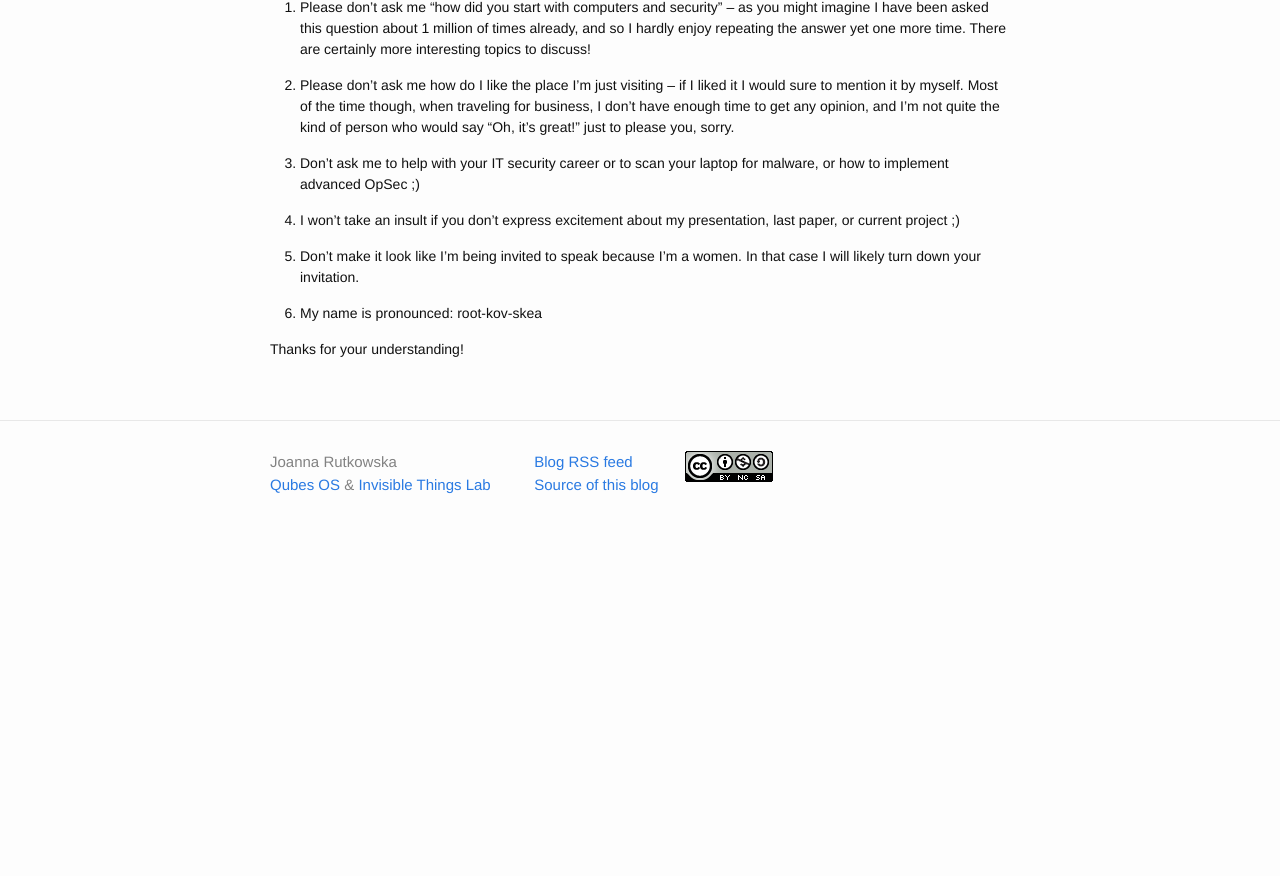
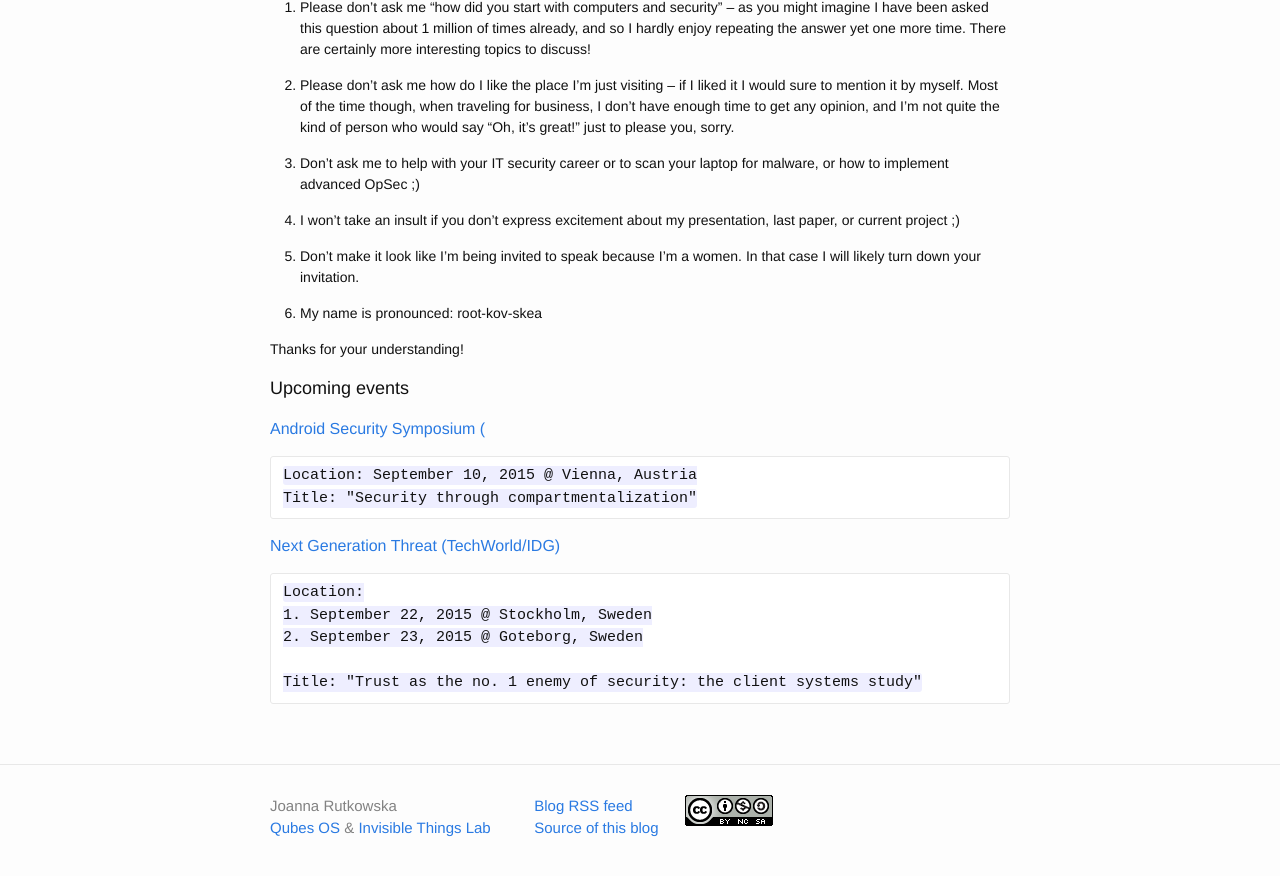
Before and after one commit to rootkovska/rootkovska.github.io, a Jekyll site: the page built from speaking.md, in a window 1280 px wide and 900 px high, scrolled down 982 px. Shown: the top 876 px of the window. Built offline with Jekyll 4.4.1, drawn with Linux system fonts in a browser that asks for light colours; Markdown is read by kramdown in place of the engine named in the settings; before the commit the page ends 1538 px from its top, so only the background shows below that.

Commit message:
speaking: upcoming events

````diff
--- a/speaking.md
+++ b/speaking.md
@@ -83,3 +83,21 @@ Tips & Tricks
 6. My name is pronounced: root-kov-skea
 
 Thanks for your understanding!
+
+Upcoming events
+----------------
+
+### [Android Security Symposium (](https://usmile.at/symposium/program)
+```
+Location: September 10, 2015 @ Vienna, Austria
+Title: "Security through compartmentalization"
+```
+
+### [Next Generation Threat (TechWorld/IDG)](http://techworld.event.idg.se/event/ngt15/)
+```
+Location:
+1. September 22, 2015 @ Stockholm, Sweden
+2. September 23, 2015 @ Goteborg, Sweden
+
+Title: "Trust as the no. 1 enemy of security: the client systems study"
+```
````
